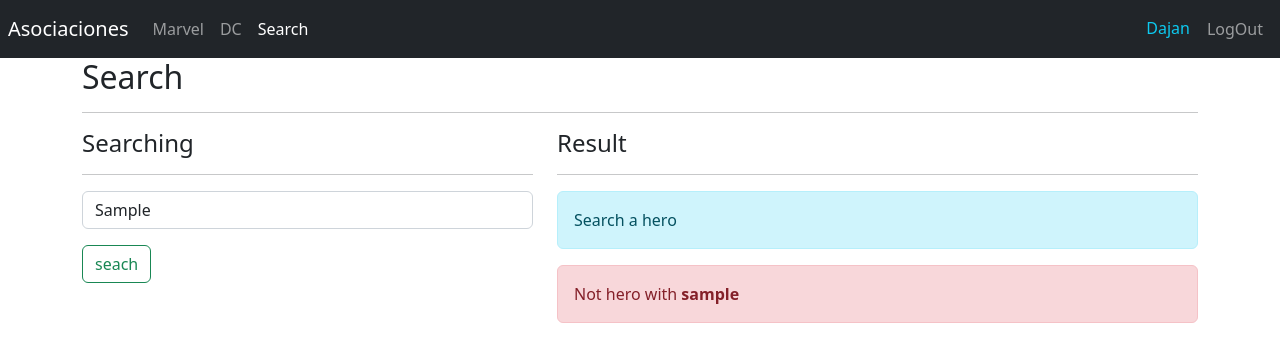
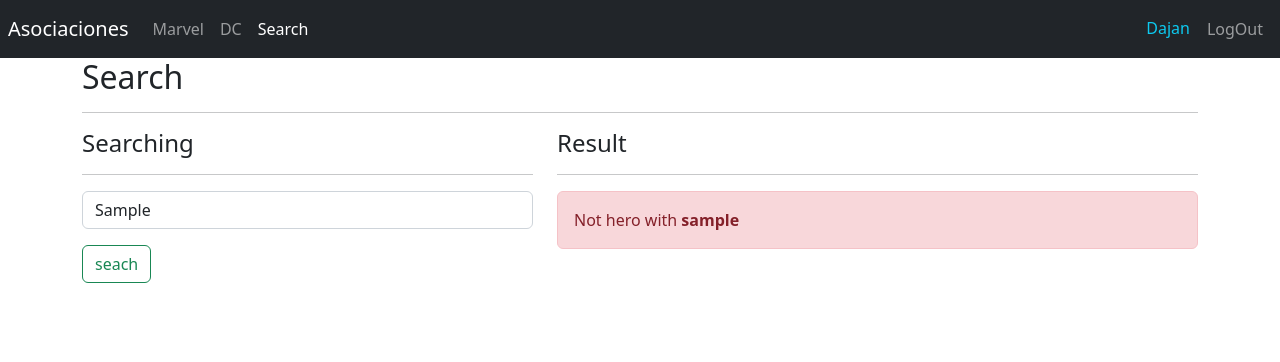
Before and after one commit to dmedina2150dev/heroes-app, a React (Vite) app: page /search in a window 1280 px wide. Both pictures are taken after typing "Sample" into the empty fields and a click on the button "seach". Shown: the top 362 px of the page. Built offline with nearby package versions, Linux system fonts and the light colour scheme.

Commit message:
Dos formas de ocultar componente

```diff
--- a/src/heroes/pages/Search.jsx
+++ b/src/heroes/pages/Search.jsx
@@ -16,6 +16,9 @@ export const Search = () => {
 
 	const heroes = getHerosByName(q);
 
+	const showSearch = (q.length === 0);
+	const showError = (q.length > 0 && heroes.length === 0);
+
 	// console.log({ location, query })
 
 	const { searchText, onInputChange } = useForm({
@@ -25,7 +28,7 @@ export const Search = () => {
 	const onSearchSubmit = (event) => {
 		event.preventDefault();
 
-		if ( searchText.trim().length <= 1 ) return;
+		// if ( searchText.trim().length <= 1 ) return;
 
 		navigate(`?q=${ searchText.toLowerCase().trim() }`);
 		// console.log({ searchText });
@@ -62,14 +65,25 @@ export const Search = () => {
 					<h4>Result</h4>
 					<hr />
 
-					<div className="alert alert-info">
+					{/* {
+						( q === '' )
+						? <div className="alert alert-info">Search a hero</div>
+						: ( heroes.length === 0 ) && <div className="alert alert-danger">Not hero with <b>{ q }</b></div>
+					} */}
+
+					<div
+						className="alert alert-info animate__animated animate__bounce"
+						style={{ display: showSearch ? '' : 'none' }}
+					>
 						Search a hero
 					</div>
 
-					<div className="alert alert-danger">
+					<div
+						className="alert alert-danger animate__animated animate__bounce"
+						style={{ display: showError ? '' : 'none' }}
+					>
 						Not hero with <b>{ q }</b>
 					</div>
-
 
 					{ heroes.map( hero =>
 						<HeroCard key={ hero.id } { ...hero } /> )
```
